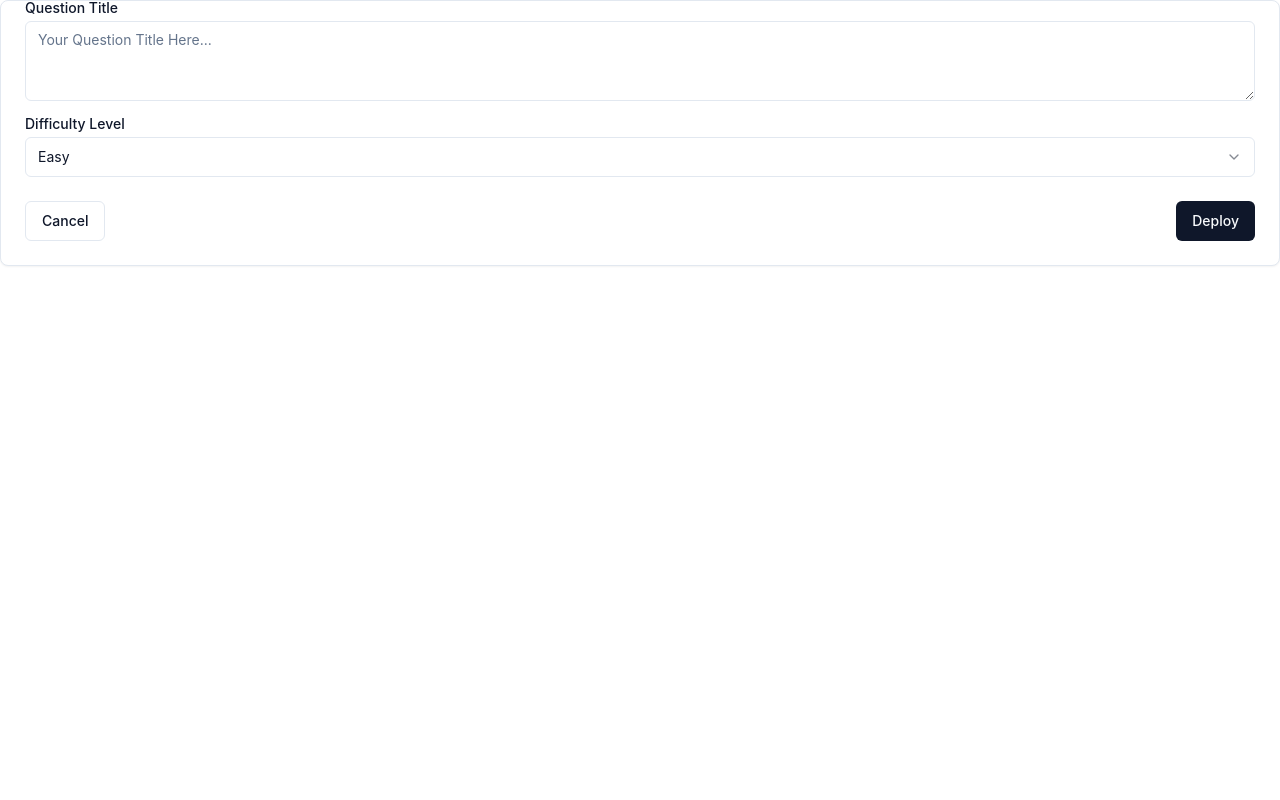
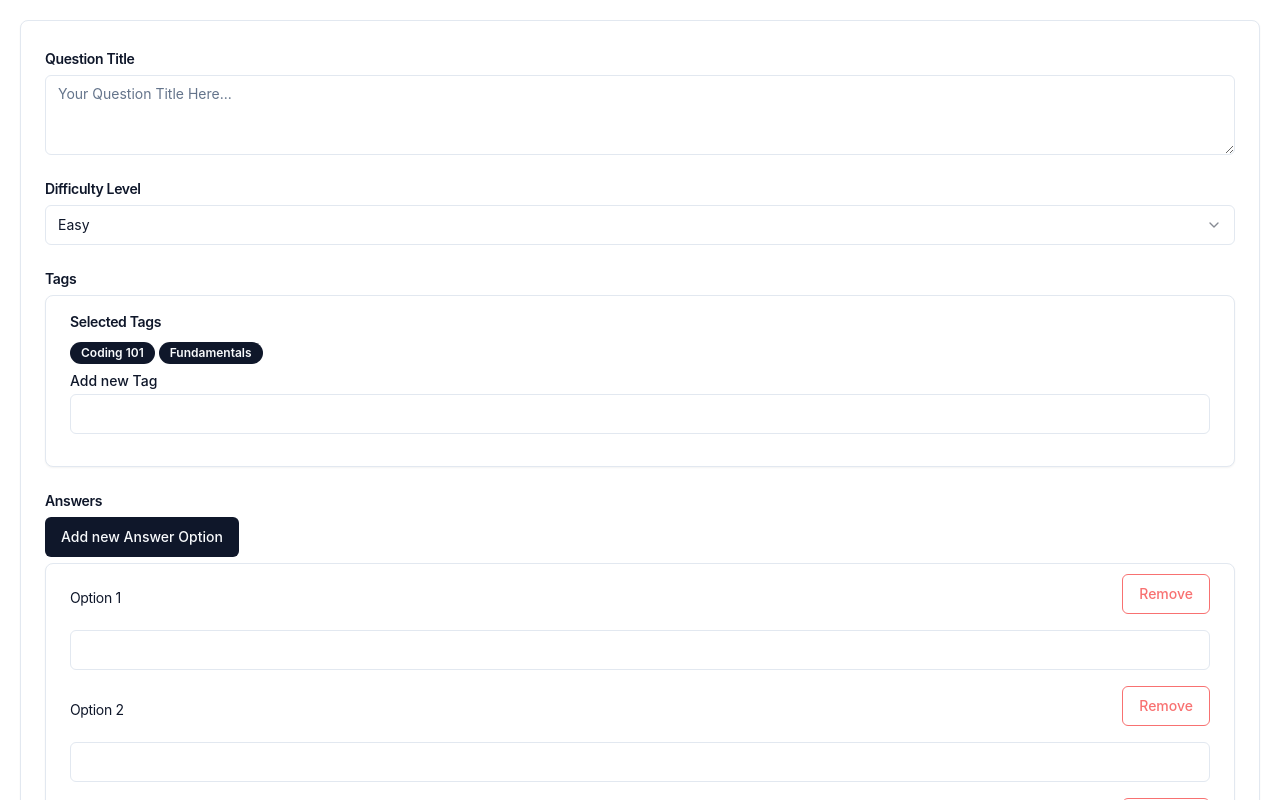
Before and after one commit to Stoian256/fe-quiz, a React (Vite) app: page / in a window 1280 px wide. Shown: the top 800 px of the page. Built offline with nearby package versions, Linux system fonts and the light colour scheme.

Commit message:
complete design

```diff
--- a/src/components/components/cardWithForm/CardWithForm.tsx
+++ b/src/components/components/cardWithForm/CardWithForm.tsx
@@ -1,7 +1,7 @@
 import { Textarea } from "@shadcn/components/ui/textarea";
 import { Button } from "../../ui/button";
-import { Card, CardContent, CardFooter } from "../../ui/card";
-// import { Input } from "../../ui/input";
+import { Card, CardContent, CardFooter, CardTitle } from "../../ui/card";
+import { Input } from "../../ui/input";
 import { Label } from "../../ui/label";
 import {
   Select,
@@ -10,35 +10,77 @@
   SelectTrigger,
   SelectValue
 } from "../../ui/select";
+import { Badge } from "@shadcn/components/ui/badge";
 
 export function CardWithForm() {
   return (
-    <Card className="">
+    <Card className="pt-5 m-5">
       <CardContent>
         <form>
           <div className="grid w-full items-center gap-4">
             <div className="flex flex-col space-y-1.5">
-              <Label htmlFor="title">Question Title</Label>
+            <CardTitle className="text-sm mt-2">Question Title</CardTitle>
               <Textarea id="title" placeholder="Your Question Title Here..." />
             </div>
             <div className="flex flex-col space-y-1.5">
-              <Label htmlFor="difficulty">Difficulty Level</Label>
+            <CardTitle className="text-sm mt-2">Difficulty Level</CardTitle>
               <Select>
                 <SelectTrigger id="difficulty">
                   <SelectValue placeholder="Easy" />
                 </SelectTrigger>
                 <SelectContent position="popper">
+                  <SelectItem value="Easy">Easy</SelectItem>
                   <SelectItem value="medium">Medium</SelectItem>
                   <SelectItem value="hard">Hard</SelectItem>
                 </SelectContent>
               </Select>
             </div>
+            <div className="flex flex-col space-y-1.5">
+            <CardTitle className="text-sm mt-2">Tags</CardTitle>
+              <Card className="py-2">
+                <CardContent className="space-y-2.5">
+                  <CardTitle className="text-sm mt-2">Selected Tags</CardTitle>
+                  <div className="flex gap-1">
+                    <Badge>Coding 101</Badge>
+                    <Badge>Fundamentals</Badge>
+                  </div>
+                  <div className="flex flex-col space-y-1.5">
+                    <Label htmlFor="tag">Add new Tag</Label>
+                    <Input id="tag" />
+                  </div>
+                </CardContent>
+              </Card>
+            </div>
+            <div className="flex flex-col space-y-1.5">
+            <CardTitle className="text-sm mt-2">Answers</CardTitle>
+              <Button className="w-fit">Add new Answer Option</Button>
+              <Card>
+                <CardContent>
+                  <div className="flex flex-col space-y-1.5">
+                    <div className="flex items-center justify-between py-2.5">
+                    <CardTitle className="text-sm mt-2 font-normal">Option 1</CardTitle>
+                      <Button className="text-red-400 border-red-400" variant={"outline"}>Remove</Button>
+                    </div>
+                    <Input id="answer1" />
+                    <div className="flex items-center justify-between py-2.5">
+                    <CardTitle className="text-sm mt-2 font-normal">Option 2</CardTitle>
+                      <Button className="text-red-400 border-red-400" variant={"outline"}>Remove</Button>
+                    </div>
+                    <Input id="answer2" />
+                    <div className="flex items-center justify-between py-2.5">
+                    <CardTitle className="text-sm mt-2 font-normal">Option 3</CardTitle>
+                      <Button className="text-red-400 border-red-400" variant={"outline"}>Remove</Button>
+                    </div>
+                    <Input id="answer3" />
+                  </div>
+                </CardContent>
+              </Card>
+            </div>
           </div>
         </form>
       </CardContent>
-      <CardFooter className="flex justify-between">
-        <Button variant="outline">Cancel</Button>
-        <Button>Deploy</Button>
+      <CardFooter className="flex">
+        <Button>Create Question</Button>
       </CardFooter>
     </Card>
   );
--- /dev/null
+++ b/src/components/ui/badge.tsx
@@ -0,0 +1,36 @@
+import * as React from "react"
+import { cva, type VariantProps } from "class-variance-authority"
+
+import { cn } from "@shadcn/lib/utils"
+
+const badgeVariants = cva(
+  "inline-flex items-center rounded-full border px-2.5 py-0.5 text-xs font-semibold transition-colors focus:outline-none focus:ring-2 focus:ring-ring focus:ring-offset-2",
+  {
+    variants: {
+      variant: {
+        default:
+          "border-transparent bg-primary text-primary-foreground hover:bg-primary/80",
+        secondary:
+          "border-transparent bg-secondary text-secondary-foreground hover:bg-secondary/80",
+        destructive:
+          "border-transparent bg-destructive text-destructive-foreground hover:bg-destructive/80",
+        outline: "text-foreground",
+      },
+    },
+    defaultVariants: {
+      variant: "default",
+    },
+  }
+)
+
+export interface BadgeProps
+  extends React.HTMLAttributes<HTMLDivElement>,
+    VariantProps<typeof badgeVariants> {}
+
+function Badge({ className, variant, ...props }: BadgeProps) {
+  return (
+    <div className={cn(badgeVariants({ variant }), className)} {...props} />
+  )
+}
+
+export { Badge, badgeVariants }
```
